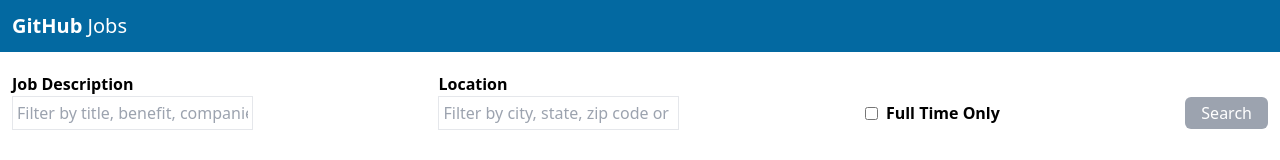
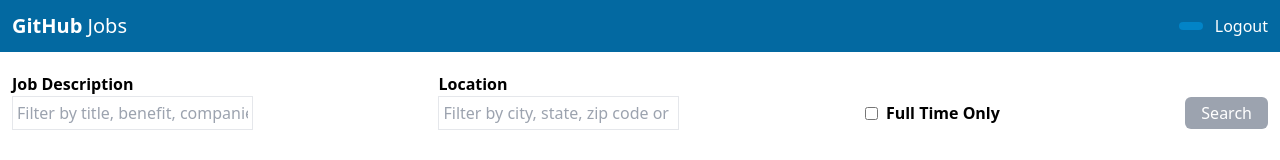
Before and after one commit to egaliyando/jobsearch-frontend-test, a React (Create React App) app: page /jobs in a window 1280 px wide. Shown: the top 160 px of the page. Built offline with nearby package versions, Linux system fonts and the light colour scheme; no server answers.

Commit message:
Fix user name in navbar

```diff
--- /dev/null
+++ b/src/components/Navbar.js
@@ -0,0 +1,31 @@
+import React from 'react';
+
+function Navbar() {
+  const [user, setuser] = React.useState(null);
+
+  const onLogout = () => {
+    localStorage.removeItem('user');
+    window.location.href = '/';
+  };
+
+  React.useEffect(() => {
+    setuser(JSON.parse(localStorage.getItem('user')));
+  }, []);
+
+  return (
+    <div className="w-full flex justify-between items-center bg-sky-700 p-3">
+      <p className="text-xl font-bold text-white">
+        GitHub <span className="font-light">Jobs</span>
+      </p>
+
+      <div className="flex items-center">
+        <div className="px-3 py-1 mr-3 rounded-lg bg-sky-600 text-white">{user?.name}</div>
+        <p className="text-md font-bold text-white cursor-pointer" onClick={onLogout}>
+          <span className="font-light">Logout</span>
+        </p>
+      </div>
+    </div>
+  );
+}
+
+export default Navbar;
--- a/src/pages/auth.js
+++ b/src/pages/auth.js
@@ -51,7 +51,8 @@ function Auth(props) {
 
   return (
     <div className="w-full h-screen flex justify-center items-center">
-      <div className="w-1/3 bg-white rounded-lg shadow-lg p-5">
+      <div className="w-1/3 bg-white rounded-lg shadow-lg p-5 text-center">
+        <p className="text-lg py-4 font-bold text-sky-600 text-center">Github job Frontend test</p>
         {types.includes('GMAIL') ? showGmail() : null}
 
         {types.includes('FACEBOOK') ? showFB() : null}
--- a/src/pages/jobs.js
+++ b/src/pages/jobs.js
@@ -5,6 +5,7 @@ import { put, takeLatest } from 'redux-saga/effects';
 import { getJobs } from '../redux/actions/jobs';
 import { useNavigate } from 'react-router-dom';
 import axios from 'axios';
+import Navbar from '../components/Navbar';
 
 function Jobs() {
   const dispatch = useDispatch();
@@ -18,8 +19,6 @@ function Jobs() {
   const [isFulltime, setIsFulltime] = useState(false);
   const [datalIsLimit, setDatalIsLimit] = useState(true);
 
-  console.log(datalIsLimit);
-
   const onSearch = () => {
     let params = {
       description: desc,
@@ -28,10 +27,6 @@ function Jobs() {
     };
     dispatch(getJobs(params));
   };
-
-  // function* setAnotherProduct(data) {
-  //   yield put;
-  // }
 
   const onLoadMore = () => {
     setPage(page + 1);
@@ -74,11 +69,7 @@ function Jobs() {
 
   return (
     <div>
-      <div className="w-full flex justify-between items-center bg-sky-700 p-3">
-        <p className="text-xl font-bold text-white">
-          GitHub <span className="font-light">Jobs</span>
-        </p>
-      </div>
+      <Navbar />
 
       <div className="flex items-center justify-between px-3 py-5">
         <div>
```
